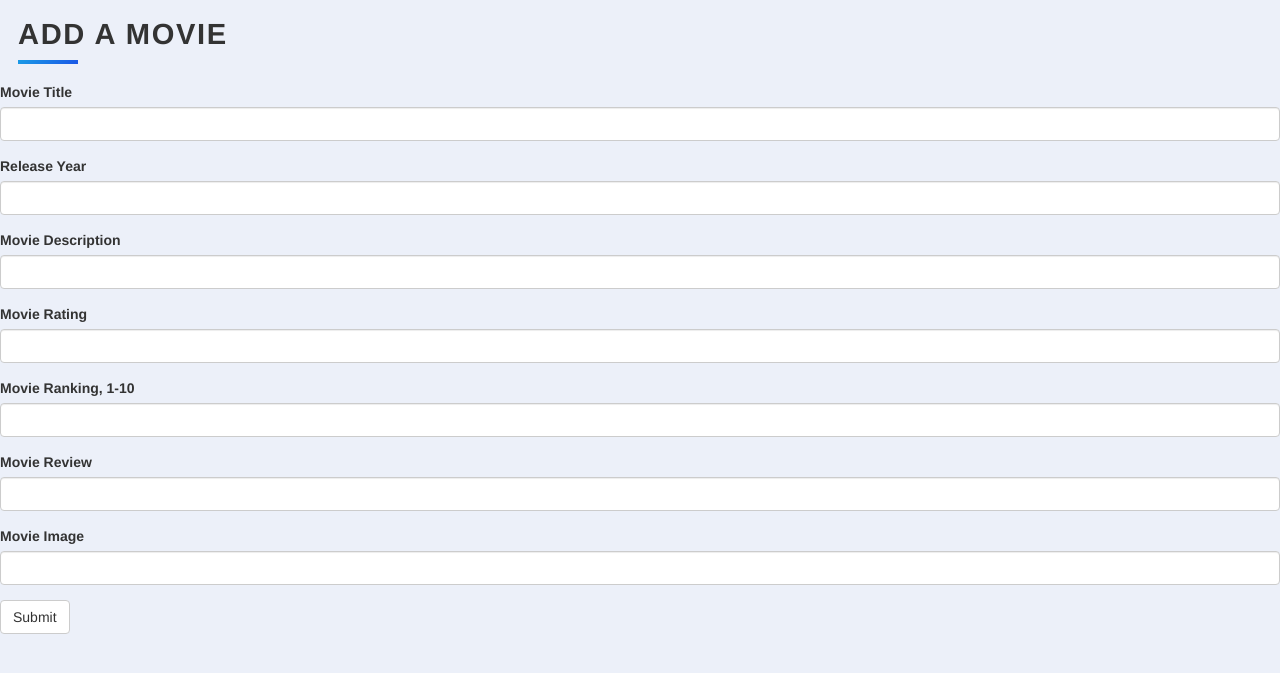
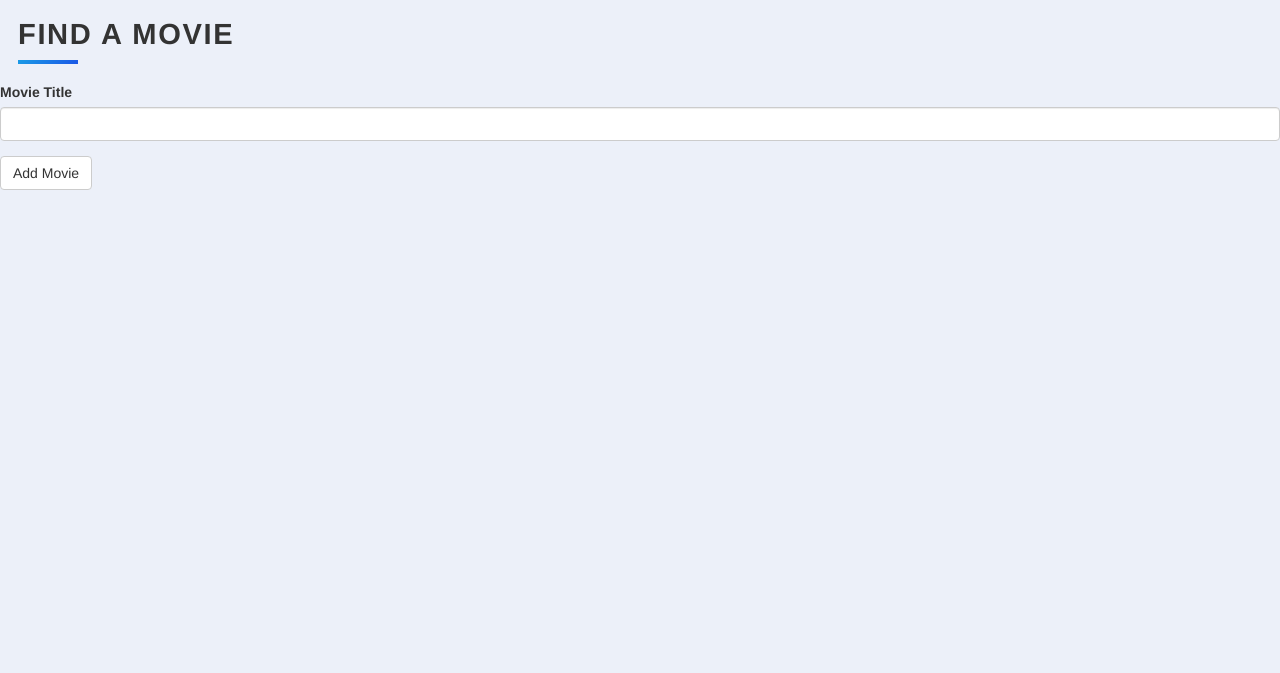
Before and after one commit to nope2jope/film_student, a Flask app: page /add in a window 1280 px wide. Shown: the top 673 px of the page. Run offline with Flask 2, Linux system fonts and the light colour scheme; some libraries are stand-ins or nearby versions.

Commit message:
updated application functionality
added tmdb api functionality among others

```diff
--- a/main.py
+++ b/main.py
@@ -1,12 +1,15 @@
-from flask import Flask, render_template, redirect, url_for, request
+from flask import Flask, render_template, redirect, url_for
 from flask_bootstrap import Bootstrap
 from flask_sqlalchemy import SQLAlchemy
+from sqlalchemy import desc
 from flask_wtf import FlaskForm
-from wtforms import StringField, FloatField, SubmitField, IntegerField
-from wtforms.validators import DataRequired, URL
+from wtforms import StringField, FloatField, SubmitField
+from wtforms.validators import DataRequired
 from typing import Callable
+from tmdb_search import SearchBot
 import os
 
+TMDB_API_KEY = os.environ['ENV_API']
 
 # prevents highlighting in yet-to-be-called Movie class while working on app — just a visual thing
 class MySQLAlchemy(SQLAlchemy):
@@ -31,57 +34,41 @@ app.config['SQLALCHEMY_TRACK_MODIFICATIONS'] = False
 # adds custom class above to database
 db = MySQLAlchemy(app)
 
-
+# that this class-model is created (i.e. create_all) is what determines the nullable status
 class Movie(db.Model):
     id = db.Column(db.Integer, primary_key=True)
     title = db.Column(db.String(80), unique=True, nullable=False)
     year = db.Column(db.Integer, nullable=False)
     description = db.Column(db.String(80), unique=True, nullable=False)
-    rating = db.Column(db.Float, nullable=False)
-    ranking = db.Column(db.Integer, nullable=False)
-    review = db.Column(db.String(80), nullable=False)
+    rating = db.Column(db.String, nullable=True)
+    ranking = db.Column(db.Integer, nullable=True)
+    review = db.Column(db.String(80), nullable=True)
     img_url = db.Column(db.String(80), nullable=False)
 
-
+# TODO make these fields optional / autofill with present info
 class EditForm(FlaskForm):
     rating = FloatField('Updated Rating', validators=[DataRequired()])
     review = StringField('Updated Review', validators=[DataRequired()])
+    ranking = StringField('Updated Ranking', validators=[DataRequired()])
     submit = SubmitField('Submit')
 
 
 class AddForm(FlaskForm):
     title = StringField('Movie Title', validators=[DataRequired()])
-    year = IntegerField('Release Year', validators=[DataRequired()])
-    description = StringField('Movie Description', validators=[DataRequired()])
-    rating = FloatField('Movie Rating', validators=[DataRequired()])
-    ranking = IntegerField('Movie Ranking, 1-10', validators=[DataRequired()])
-    review = StringField('Movie Review', validators=[DataRequired()])
-    img_url = StringField('Movie Image', validators=[DataRequired(), URL()])
-    submit = SubmitField('Submit')
+    submit = SubmitField('Add Movie')
 
 
 # creates database if doesn't already exist
 if not os.path.exists('film_faker/movie-collection.db'):
     db.create_all()
 
-new_movie = Movie(
-    title="Phone Booth",
-    year=2002,
-    description="Publicist Stuart Shepard finds himself trapped in a phone booth, pinned down by an extortionist's sniper rifle. Unable to leave or receive outside help, Stuart's negotiation with the caller leads to a jaw-dropping climax.",
-    rating=7.3,
-    ranking=10,
-    review="My favourite character was the caller.",
-    img_url="https://image.tmdb.org/t/p/w500/tjrX2oWRCM3Tvarz38zlZM7Uc10.jpg"
-)
-
-db.session.add(new_movie)
-db.session.commit()
-
 
 @app.route('/')
 def home():
-    all_movies = db.session.query(Movie).all()
-    return render_template("index.html", movies=all_movies)
+    all_movies = db.session.query(Movie).order_by(desc(Movie.ranking)).all()
+    # all_movies = db.session.query(Movie)
+    return render_template('index.html', movies=all_movies)
+
 
 @app.route('/update/<int:id>', methods=['GET', 'POST'])
 def edit(id):
@@ -90,6 +77,7 @@ def edit(id):
     if edit_form.validate_on_submit():
         target_movie.rating = edit_form.rating.data
         target_movie.review = edit_form.review.data
+        target_movie.ranking = edit_form.ranking.data
         db.session.commit()
 
         return redirect(url_for('home'))
@@ -99,7 +87,6 @@ def edit(id):
 
 @app.route('/delete/<int:id>', methods=['GET', 'POST'])
 def delete(id):
-
     target_movie = Movie.query.get(id)
     db.session.delete(target_movie)
     db.session.commit()
@@ -111,25 +98,34 @@ def delete(id):
 @app.route('/add', methods=['GET', 'POST'])
 def add():
     add_form = AddForm()
+    results = []
+    x = len(results)
 
     if add_form.validate_on_submit():
-        new_movie = Movie(
-            title=add_form.title.data,
-            year=add_form.year.data,
-            description=add_form.description.data,
-            rating=add_form.rating.data,
-            ranking=add_form.ranking.data,
-            review=add_form.review.data,
-            img_url=add_form.img_url.data
-        )
 
-        db.session.add(new_movie)
-        db.session.commit()
+        search_title = add_form.title.data
+        detective = SearchBot(api_key=TMDB_API_KEY)
+        results = detective.scour(search_title)
+        x = len(results)
 
-        return redirect(url_for('home'))
+        return render_template('select.html', results=results, x=x)
+
+    return render_template('add.html', form=add_form, results=results, x=x)
+
+@app.route('/select/<string:id>', methods=['GET', 'POST'])
+def select(id):
+    search_id = id
+
+    detective = SearchBot(api_key=TMDB_API_KEY)
+    result = detective.pinpoint(search_id)
+    new_movie = Movie(title=result['title'], year=result['year'], description=result['description'], img_url=result['poster'])
+
+    db.session.add(new_movie)
+    db.session.commit()
 
 
-    return render_template('add.html', form=add_form)
+    return redirect(url_for('edit', id=new_movie.id))
+
 
 
 if __name__ == '__main__':
--- a/templates/add.html
+++ b/templates/add.html
@@ -9,13 +9,13 @@
   <link rel="stylesheet" href="{{ url_for('static', filename='css/styles.css') }}">
 {% endblock %}
 
-{% block title %}Add Movie{% endblock %}
+{% block content %}
 
-{% block content %}
-<div class="content">
-    <h1 class="heading">Add a Movie</h1>
-</div>
+    <div class="content">
+        <h1 class="heading">Find a Movie</h1>
+    </div>
 
-{{wtf.quick_form(form)}}
+    {{wtf.quick_form(form)}}
+
 
 {% endblock %}
--- a/templates/edit.html
+++ b/templates/edit.html
@@ -19,5 +19,6 @@
   </div>
 <div style="margin-left: 4em; width: 35%">
 {{ wtf.quick_form(form) }}
+
 </div>
 {% endblock %}
```
Also changed, not shown: templates/select.html (+11 -8 lines), tmdb_search.py (added, +49 -0 lines).
